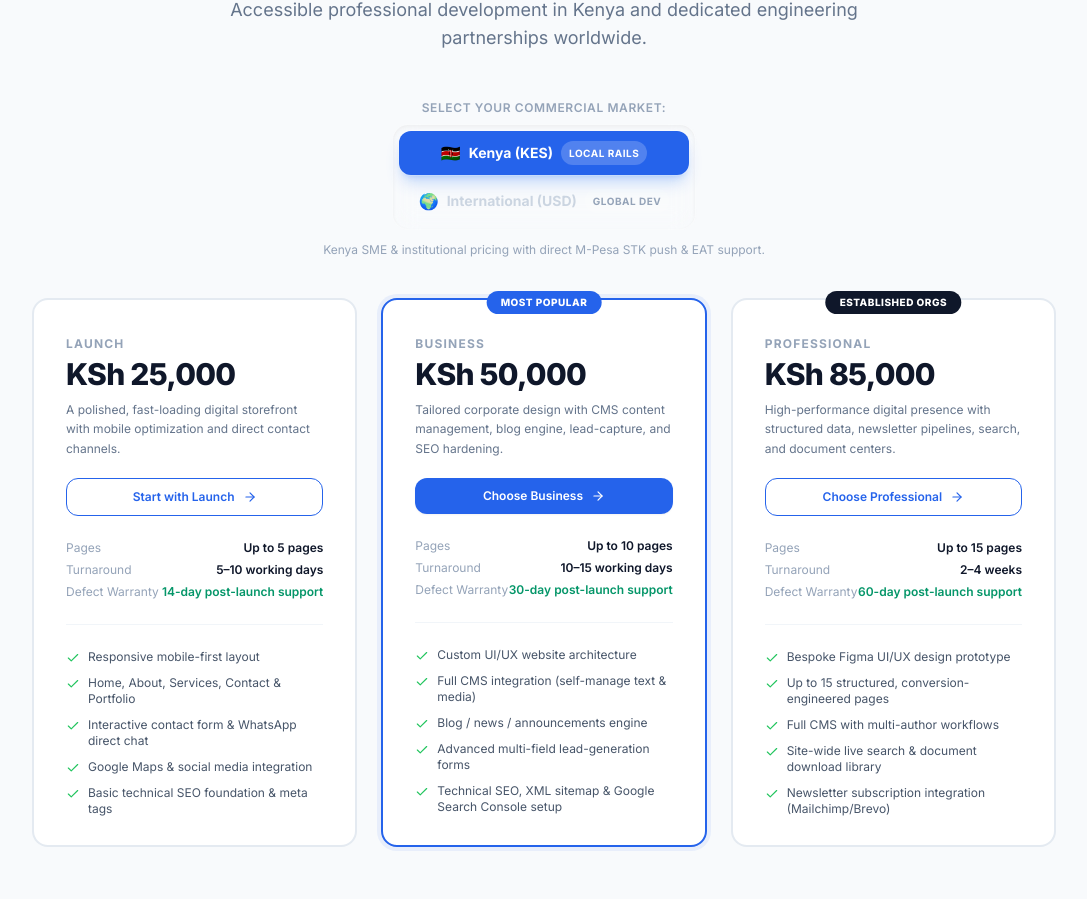
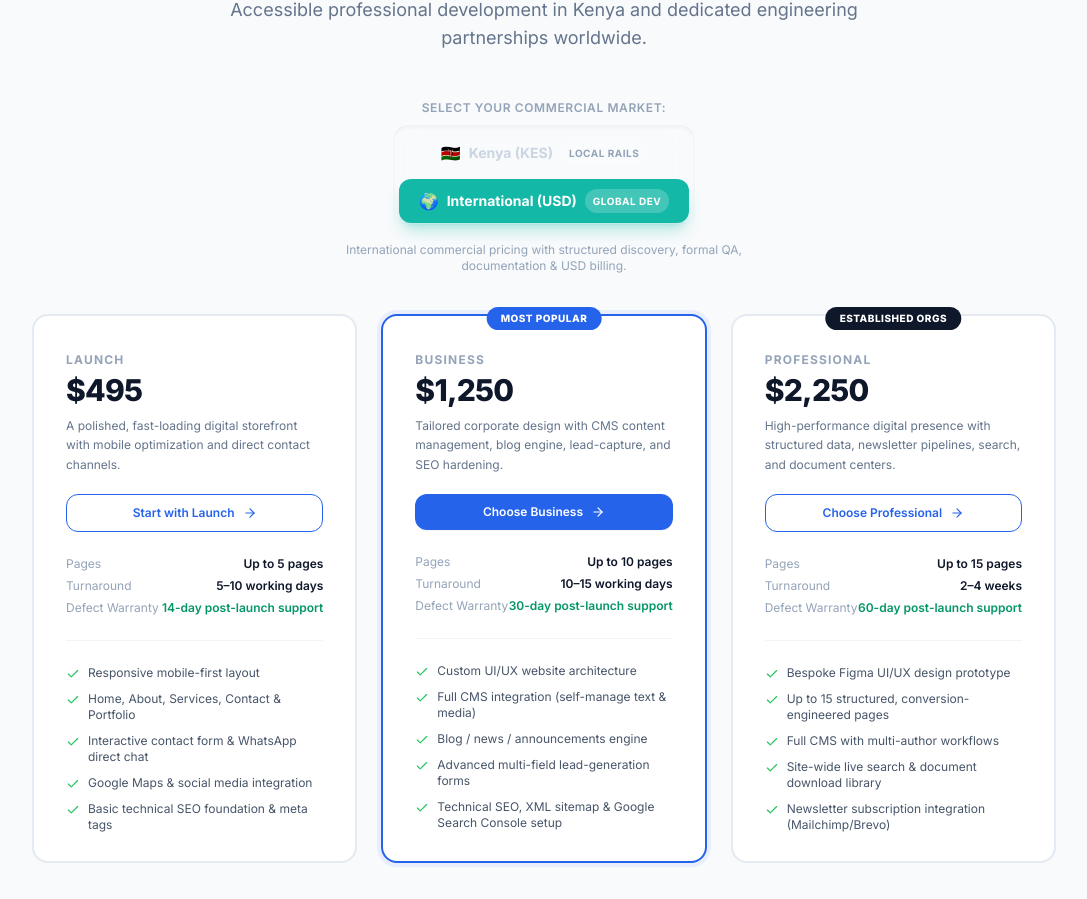
Before and after one commit to bazionwebs/bazionweb, a Next.js app in the folder apps/web/: page / in a window 1280 px wide. Shown: the part 4896-5795 px from the top of the page, without its empty margins (96-1183 px from the left). Built offline with nearby package versions, Linux system fonts and the light colour scheme.

Commit message:
feat(pricing): SEO-safe market preference — global default with suggestion banner

```diff
--- a/apps/web/src/app/(public)/quote/page.tsx
+++ b/apps/web/src/app/(public)/quote/page.tsx
@@ -8,6 +8,7 @@ import {
   ADD_ON_RATE_CARD,
 } from '@/lib/pricingData';
 import MarketToggle from '@/components/ui/MarketToggle';
+import { readStoredMarket, detectMarket, MARKET_STORAGE_KEY } from '@/hooks/useMarketPreference';
 import Breadcrumbs from '@/components/seo/Breadcrumbs';
 import {
   Check,
@@ -42,7 +43,7 @@ function QuoteCalculatorContent() {
 
   const [step, setStep] = useState<1 | 2 | 3>(1);
   const [config, setConfig] = useState<QuoteConfig>({
-    market: (searchParams.get('market') === 'international' ? 'international' : 'kenya'),
+    market: (searchParams.get('market') === 'kenya' ? 'kenya' : 'international'),
     packageType: (searchParams.get('package') as QuoteConfig['packageType']) || 'business',
     extraPages: 0,
     selectedAddOns: [],
@@ -70,6 +71,21 @@ function QuoteCalculatorContent() {
       }));
     }
   }, [searchParams]);
+
+  // Returning visitors: stored market wins unless a deep-link ?market= is present.
+  // New visitors: East-African timezones start on Kenya pricing (same URL, no redirect).
+  useEffect(() => {
+    if (searchParams.get('market')) return;
+    const stored = readStoredMarket();
+    if (stored) {
+      setConfig(prev => (prev.market === stored ? prev : { ...prev, market: stored }));
+      return;
+    }
+    if (detectMarket() === 'kenya') {
+      setConfig(prev => (prev.market === 'kenya' ? prev : { ...prev, market: 'kenya' }));
+    }
+    // eslint-disable-next-line react-hooks/exhaustive-deps
+  }, []);
 
   const currencySymbol = config.market === 'kenya' ? 'KSh' : '$';
   const pkgInfo = PACKAGE_DEFAULTS[config.packageType] || PACKAGE_DEFAULTS.business;
@@ -153,7 +169,10 @@ Please confirm availability and discuss next steps.`;
 
           <MarketToggle
             currentMarket={config.market}
-            onChange={m => setConfig(prev => ({ ...prev, market: m }))}
+            onChange={m => {
+              try { window.localStorage.setItem(MARKET_STORAGE_KEY, m); } catch { /* preference won't persist */ }
+              setConfig(prev => ({ ...prev, market: m }));
+            }}
             className="items-start"
           />
         </div>
--- a/apps/web/src/components/pricing/HomepagePricingPreview.tsx
+++ b/apps/web/src/components/pricing/HomepagePricingPreview.tsx
@@ -1,17 +1,24 @@
 'use client';
 
-import React, { useState } from 'react';
+import React from 'react';
 import Link from 'next/link';
-import { Market, WEBSITE_PACKAGES } from '@/lib/pricingData';
+import { WEBSITE_PACKAGES } from '@/lib/pricingData';
 import MarketToggle from '@/components/ui/MarketToggle';
+import MarketSuggestBanner from '@/components/pricing/MarketSuggestBanner';
+import { useMarketPreference } from '@/hooks/useMarketPreference';
 import { Check, ArrowRight, ChevronRight } from 'lucide-react';
 
 export default function HomepagePricingPreview() {
-  const [market, setMarket] = useState<Market>('kenya');
+  const { market, setMarket, suggestKenya } = useMarketPreference();
 
   return (
     <div className="space-y-10">
       <MarketToggle currentMarket={market} onChange={setMarket} className="mb-4" />
+      <MarketSuggestBanner
+        visible={suggestKenya}
+        onSelect={setMarket}
+        onDismiss={() => setMarket(market)}
+      />
 
       <div className="grid grid-cols-1 md:grid-cols-3 gap-6 max-w-5xl mx-auto">
         {WEBSITE_PACKAGES.slice(0, 3).map(pkg => {
--- /dev/null
+++ b/apps/web/src/components/pricing/MarketSuggestBanner.tsx
@@ -0,0 +1,62 @@
+'use client';
+
+import { X } from 'lucide-react';
+import type { Market } from '@/lib/pricingData';
+
+type Props = {
+  visible: boolean;
+  onSelect: (market: Market) => void;
+  onDismiss: () => void;
+};
+
+/**
+ * Non-blocking market suggestion (the Google-recommended alternative to
+ * geo-IP auto-redirects). Fixed banner, dismissible, same URL throughout.
+ */
+export default function MarketSuggestBanner({ visible, onSelect, onDismiss }: Props) {
+  if (!visible) return null;
+
+  return (
+    <div
+      role="region"
+      aria-label="Market suggestion"
+      className="fixed bottom-4 inset-x-4 sm:left-auto sm:right-6 sm:max-w-sm z-40 rounded-2xl border border-slate-200 bg-white shadow-card-xl p-4"
+    >
+      <div className="flex items-start gap-3">
+        <span className="text-xl" role="img" aria-hidden>
+          🇰🇪
+        </span>
+        <div className="flex-1 min-w-0">
+          <p className="text-sm font-semibold text-[#0F172A]">Browsing from East Africa?</p>
+          <p className="text-xs text-slate-500 mt-0.5 leading-relaxed">
+            Showing Kenya pricing with M-Pesa. Switch anytime — your choice is remembered.
+          </p>
+          <div className="flex flex-wrap gap-2 mt-3">
+            <button
+              type="button"
+              onClick={() => onSelect('kenya')}
+              className="text-xs font-bold px-3 py-2 rounded-lg bg-[#2563EB] text-white hover:bg-[#1D4ED8] transition-colors"
+            >
+              Keep Kenya pricing
+            </button>
+            <button
+              type="button"
+              onClick={() => onSelect('international')}
+              className="text-xs font-bold px-3 py-2 rounded-lg border border-slate-200 text-slate-600 hover:bg-slate-50 transition-colors"
+            >
+              International (USD)
+            </button>
+          </div>
+        </div>
+        <button
+          type="button"
+          onClick={onDismiss}
+          aria-label="Dismiss market suggestion"
+          className="p-1 rounded-lg text-slate-400 hover:text-[#0F172A] hover:bg-slate-100 transition-colors shrink-0"
+        >
+          <X className="w-4 h-4" />
+        </button>
+      </div>
+    </div>
+  );
+}
--- a/apps/web/src/components/pricing/PricingView.tsx
+++ b/apps/web/src/components/pricing/PricingView.tsx
@@ -3,13 +3,14 @@
 import React, { useState } from 'react';
 import Link from 'next/link';
 import {
-  Market,
   WEBSITE_PACKAGES,
   ECOMMERCE_PACKAGES,
   CUSTOM_SYSTEM_TIERS,
   CARE_PLANS,
 } from '@/lib/pricingData';
 import MarketToggle from '@/components/ui/MarketToggle';
+import MarketSuggestBanner from '@/components/pricing/MarketSuggestBanner';
+import { useMarketPreference } from '@/hooks/useMarketPreference';
 import AddonPriceCard from '@/components/pricing/AddonPriceCard';
 import PricingPrinciplesSection from '@/components/pricing/PricingPrinciplesSection';
 import Breadcrumbs from '@/components/seo/Breadcrumbs';
@@ -26,7 +27,7 @@ import {
 type TabKey = 'websites' | 'ecommerce' | 'custom' | 'care' | 'addons';
 
 export default function PricingView() {
-  const [market, setMarket] = useState<Market>('kenya');
+  const { market, setMarket, suggestKenya } = useMarketPreference();
   const [activeTab, setActiveTab] = useState<TabKey>('websites');
 
   return (
@@ -53,6 +54,11 @@ export default function PricingView() {
 
           {/* Interactive Market Switcher */}
           <MarketToggle currentMarket={market} onChange={setMarket} className="mb-6" />
+          <MarketSuggestBanner
+            visible={suggestKenya}
+            onSelect={setMarket}
+            onDismiss={() => setMarket(market)}
+          />
         </div>
       </section>
 
--- /dev/null
+++ b/apps/web/src/hooks/useMarketPreference.ts
@@ -0,0 +1,71 @@
+'use client';
+
+import { useCallback, useEffect, useState } from 'react';
+import type { Market } from '@/lib/pricingData';
+
+export const MARKET_STORAGE_KEY = 'bw-market';
+
+/**
+ * Market preference with SEO-safe defaults.
+ *
+ * Why this shape (per Google's international guidance):
+ * - One canonical URL per page — the market toggle never changes the URL,
+ *   so crawlers always see a stable, indexable page (no hreflang needed:
+ *   the content is the same language, only price presentation varies).
+ * - Never auto-redirect by location (that traps Googlebot, which crawls
+ *   mostly from the US, on a single variant). Instead we *suggest* via a
+ *   dismissible banner and remember an explicit choice in localStorage.
+ * - Server render is always the International default, so first paint and
+ *   crawlers see identical HTML (no hydration mismatch, no cloaking —
+ *   bots are treated exactly like visitors).
+ */
+export function detectMarket(): Market {
+  try {
+    const tz = Intl.DateTimeFormat().resolvedOptions().timeZone ?? '';
+    // East-African timezones where mobile-money rails are the norm.
+    if (tz.startsWith('Africa/')) return 'kenya';
+  } catch {
+    /* ignore — default below */
+  }
+  return 'international';
+}
+
+export function readStoredMarket(): Market | null {
+  try {
+    const v = window.localStorage.getItem(MARKET_STORAGE_KEY);
+    return v === 'kenya' || v === 'international' ? v : null;
+  } catch {
+    return null;
+  }
+}
+
+export function useMarketPreference() {
+  const [market, setMarketState] = useState<Market>('international');
+  const [explicit, setExplicit] = useState(false);
+  const [autoKenya, setAutoKenya] = useState(false);
+
+  useEffect(() => {
+    const stored = readStoredMarket();
+    if (stored) {
+      setMarketState(stored);
+      setExplicit(true);
+      return;
+    }
+    if (detectMarket() === 'kenya') {
+      setMarketState('kenya');
+      setAutoKenya(true);
+    }
+  }, []);
+
+  const setMarket = useCallback((m: Market) => {
+    setMarketState(m);
+    setExplicit(true);
+    try {
+      window.localStorage.setItem(MARKET_STORAGE_KEY, m);
+    } catch {
+      /* ignore — preference simply won't persist */
+    }
+  }, []);
+
+  return { market, setMarket, suggestKenya: autoKenya && !explicit };
+}
```
